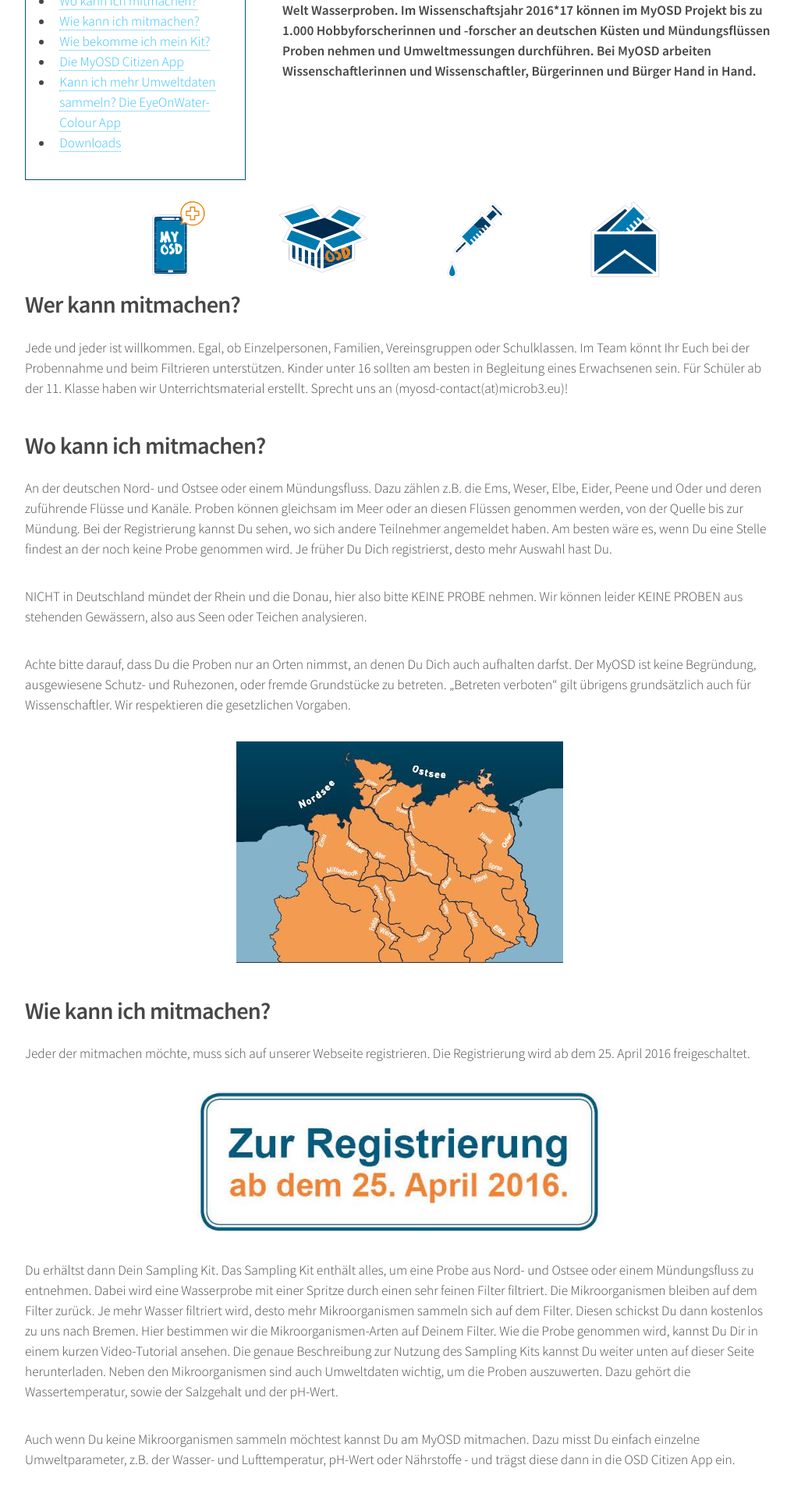
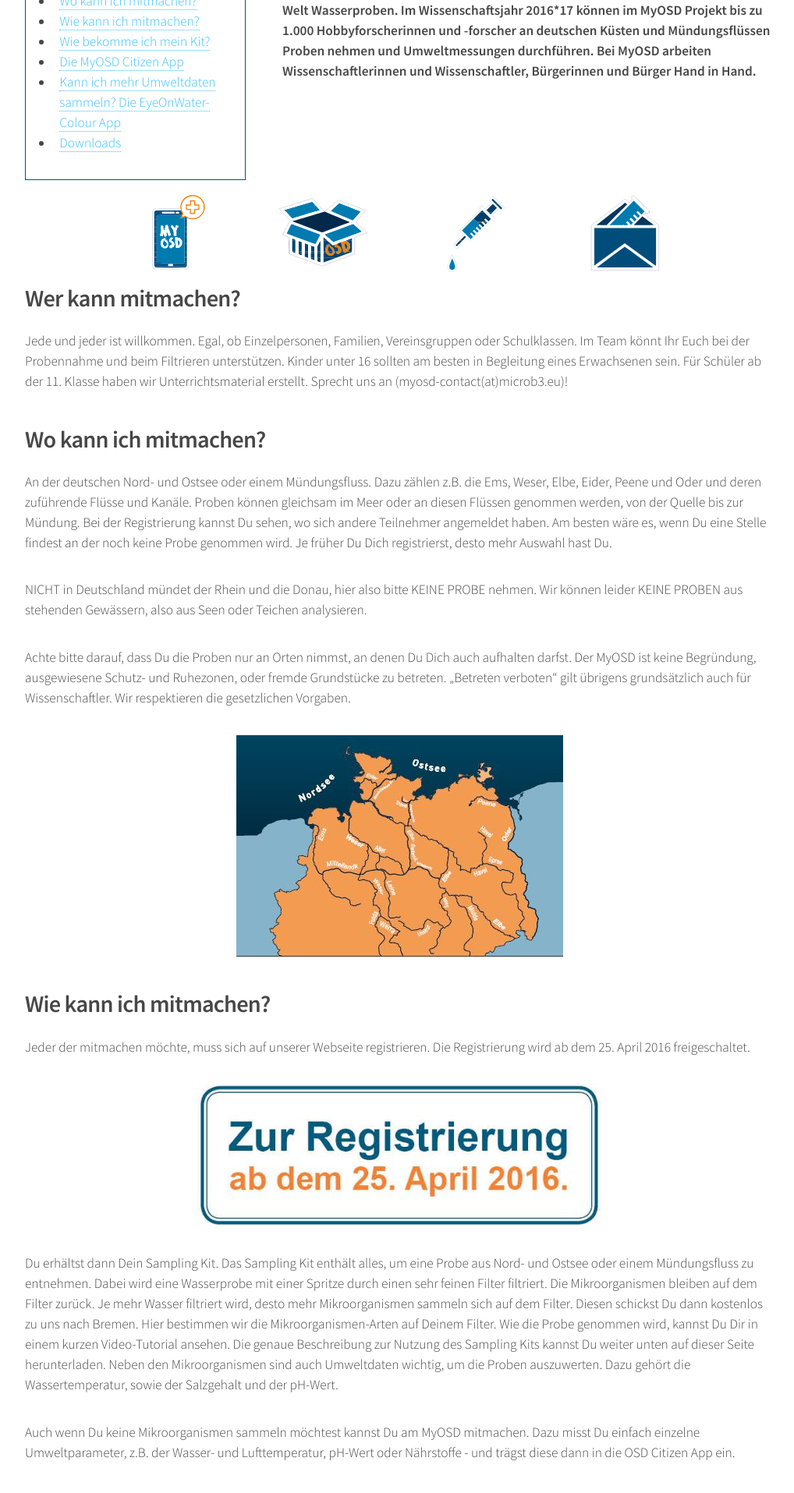
Before and after one commit to myosd/myosd.github.io, a Jekyll site: the page built from mitmachen/index.md, in a window 1280 px wide. Shown: the part 314-2229 px from the top of the page at 78% size, without its empty margins (128-1146 px from the left). Built offline with Jekyll 4.4.1, drawn with Linux system fonts in a browser that asks for light colours.

Commit message:
Updated index.md

```diff
--- a/mitmachen/index.md
+++ b/mitmachen/index.md
@@ -7,7 +7,7 @@ published: true
 
 <div class="row">
     <div class="4u">
-    <aside style="float:left; padding-right: 1em; padding-left: 1em;margin-right: 1em; margin-bottom: 0.5em;border: 1px solid #005377;">
+    <aside style="float:left; padding-right: 1em; padding-left: 1em;margin-right: 1em; margin-bottom: 0.5 em;border: 1px solid #005377;">
         <h1>Inhalt</h1>
          <ul>
             <li><a href="#wer-kann-mitmachen">Wer kann mitmachen?</a></li>
```
